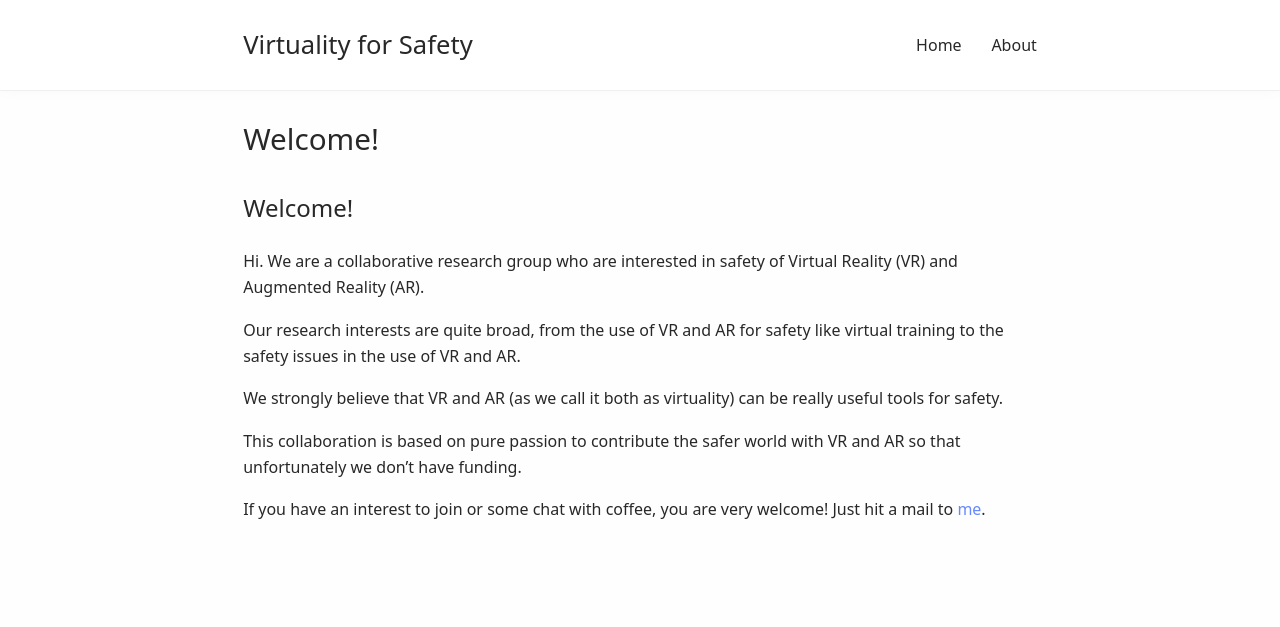
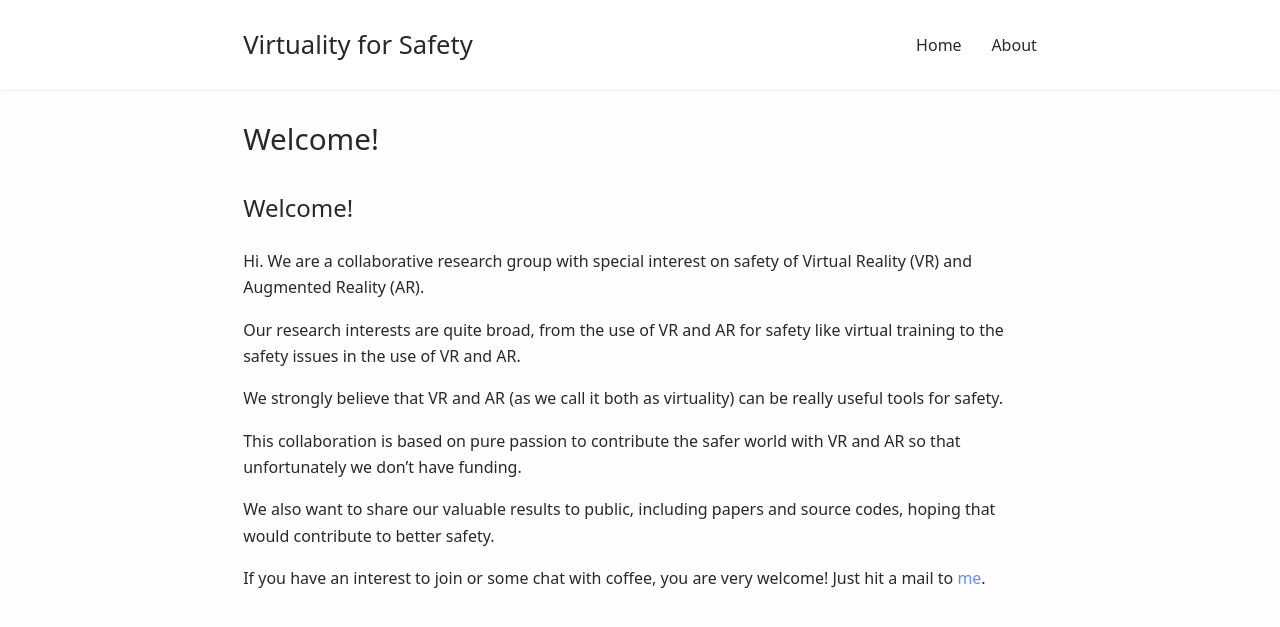
Before and after one commit to VirtualityForSafety/VirtualityForSafety.github.io, a Jekyll site: the page built from index.md, in a window 1280 px wide. Shown: the top 627 px of the page. Built offline with Jekyll 4.4.1, drawn with Linux system fonts in a browser that asks for light colours; our own code applies the rules of GitHub Pages for plain Markdown files.

Commit message:
Update index.md

```diff
--- a/index.md
+++ b/index.md
@@ -1,6 +1,6 @@
 ## Welcome!
 
-Hi. We are a collaborative research group who are interested in safety of Virtual Reality (VR) and Augmented Reality (AR).
+Hi. We are a collaborative research group with special interest on safety of Virtual Reality (VR) and Augmented Reality (AR).
 
 Our research interests are quite broad, from the use of VR and AR for safety like virtual training to the safety issues in the use of VR and AR.
 
@@ -8,4 +8,6 @@ We strongly believe that VR and AR (as we call it both as virtuality) can be rea
 
 This collaboration is based on pure passion to contribute the safer world with VR and AR so that unfortunately we don't have funding.
 
+We also want to share our valuable results to public, including papers and source codes, hoping that would contribute to better safety.
+
 If you have an interest to join or some chat with coffee, you are very welcome! Just hit a mail to [me](your.jinki.jung@gmail.com).
```
